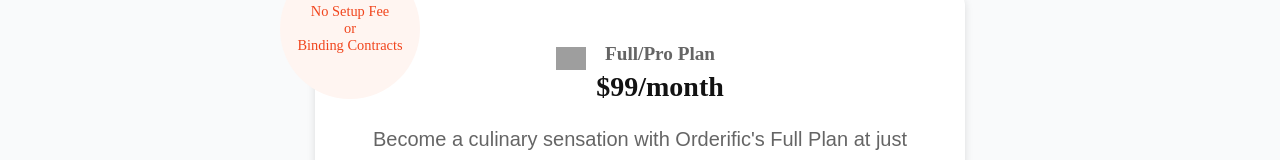
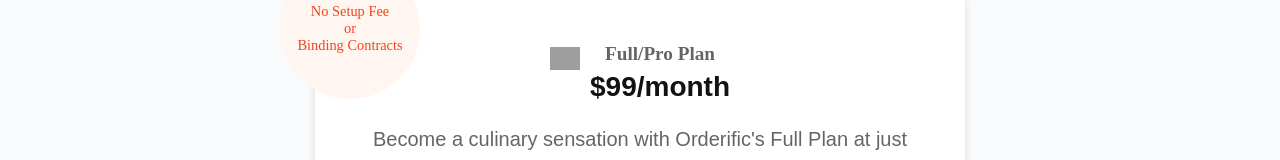
Before and after one commit to Tauqeerrao/Day-2, a plain HTML site: page Pricing.html in a window 1280 px wide. Shown: the part 310-470 px from the top of the page. Drawn offline with Linux system fonts and the light colour scheme; grey boxes are pictures that could not be loaded.

Commit message:
Update Pricing.html

```diff
--- a/Pricing.html
+++ b/Pricing.html
@@ -130,7 +130,8 @@
         }
         .price-section {
           font-size: 28px;
-          font-weight: 700;
+          font-weight: 600; /* More bold, but not too heavy */
+          font-family: 'Metropolis', sans-serif;
           line-height: 1.2em;
           color: #121212;
           margin: 0;
```
